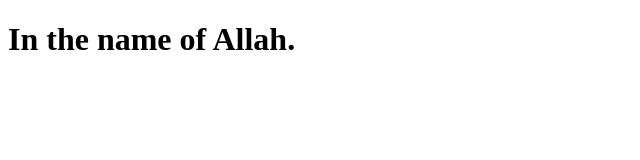
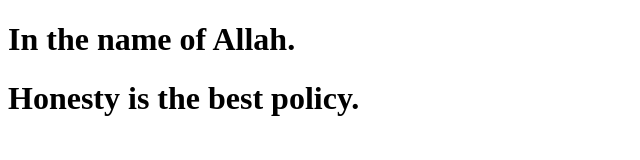
Before and after one commit to adnankhalid710/TEST, a plain HTML site: page index.html in a window 1280 px wide. Shown: the whole page, without its empty margins (0-640 px from the left). Drawn offline with Linux system fonts and the light colour scheme.

Commit message:
update first

```diff
--- a/index.html
+++ b/index.html
@@ -7,5 +7,6 @@
 </head>
 <body>
     <h1> In the name of Allah.</h1>
+    <h1> Honesty is the best policy.</h1>
 </body>
 </html>
```
